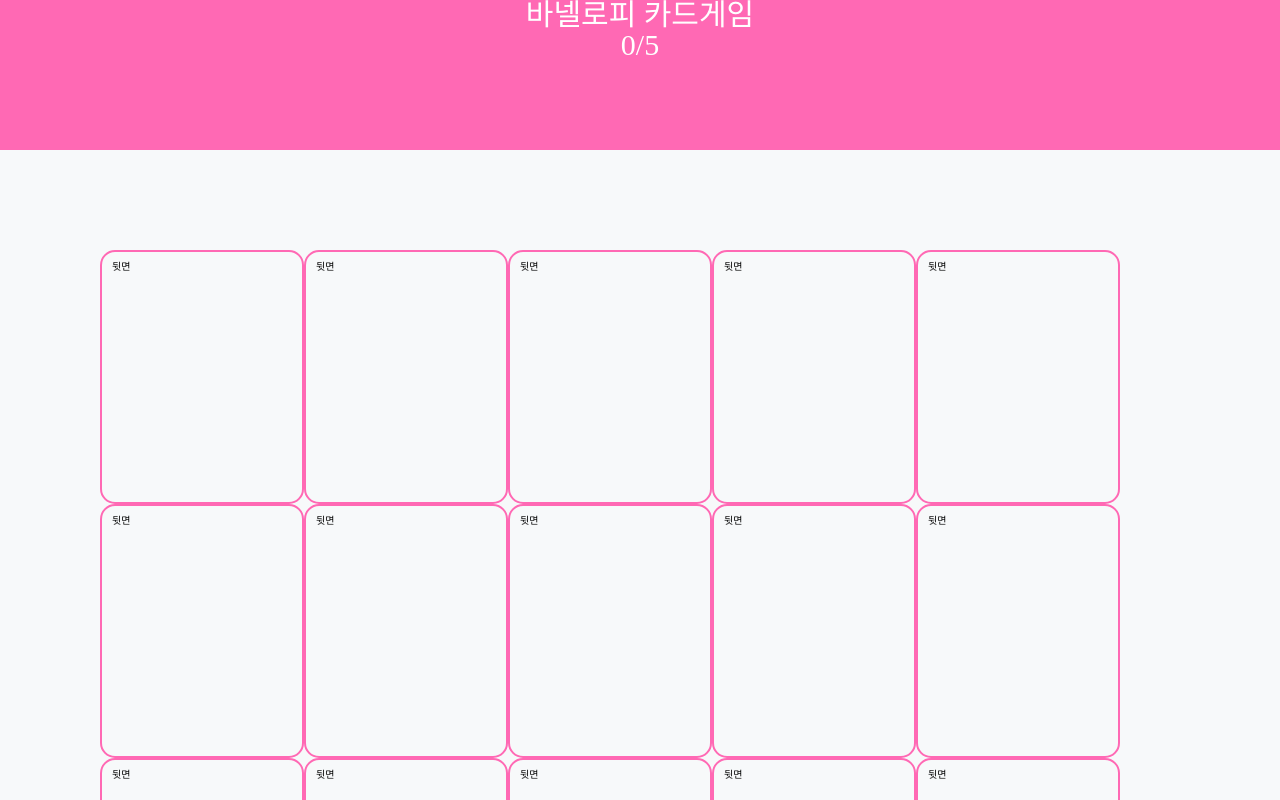
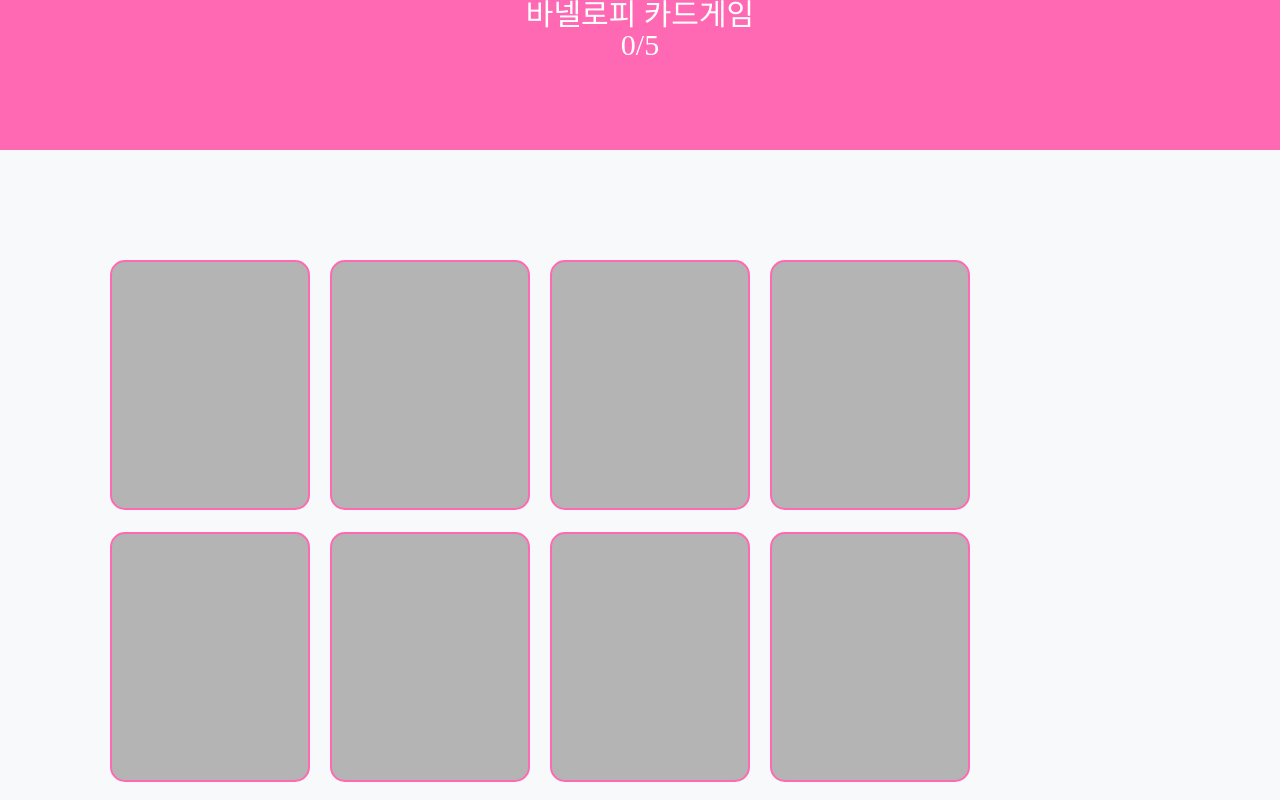
Before and after one commit to imddoy/ChaeHyeonKim, a React (Vite) app in the folder week3_cardgame/cardgame/: page / in a window 1280 px wide. Shown: the top 800 px of the page. Built offline with nearby package versions, Linux system fonts and the light colour scheme.

Commit message:
feat: 카드 뒤집기 구현 카드 클릭 -> 오픈 매칭 성공 -> 오픈 고정 매칭 실패 -> 오픈 취소

```diff
--- a/week3_cardgame/cardgame/package.json
+++ b/week3_cardgame/cardgame/package.json
@@ -10,6 +10,7 @@
     "preview": "vite preview"
   },
   "dependencies": {
+    "@emotion/is-prop-valid": "^1.2.2",
     "react": "^18.2.0",
     "react-dom": "^18.2.0",
     "react-router-dom": "^6.23.0",
--- a/week3_cardgame/cardgame/src/components/card/Card.jsx
+++ b/week3_cardgame/cardgame/src/components/card/Card.jsx
@@ -2,15 +2,10 @@ import React, { useState } from 'react';
 import * as C from './CardStyle';
 
 export default function Card(props) {
-    const [isOpen, setIsOpen] = useState(false);
-    function openCard() {
-        setIsOpen(true);
-    }
-    console.log(props.id + props.img);
     return (
-        <C.CardWrapper onClick={openCard} isOpen={isOpen}>
-            <C.FrontCard img={props.img}>{props.id}</C.FrontCard>
-            <C.BackCard>뒷면</C.BackCard>
+        <C.CardWrapper $isOpen={props.open}>
+            <C.FrontCard $img={props.img}></C.FrontCard>
+            <C.BackCard></C.BackCard>
         </C.CardWrapper>
     );
 }
--- /dev/null
+++ b/week3_cardgame/cardgame/src/components/card/CardHandler.jsx
@@ -0,0 +1,60 @@
+import React, { useEffect, useState } from 'react';
+import Card from './Card';
+import CARDLIST from './CardData';
+import styled from 'styled-components';
+
+export default function CardHandler() {
+    // 중복 ID 문제 해결을 위해 카드에 고유한 ID 부여
+    const initialCards = [
+        ...CARDLIST.map((card) => ({ ...card, id: card.id })),
+        ...CARDLIST.map((card) => ({ ...card, id: card.id + CARDLIST.length })),
+    ];
+    // 카드 섞기
+    const [cards, setCards] = useState(initialCards.sort(() => 0.5 - Math.random()));
+    const [selectedCard, setSelectedCard] = useState(null); // 전에 선택한 카드
+    const [matchCards, setMatchCards] = useState([]); // 매칭된 카드들
+    const [openCards, setOpenCards] = useState([]); // 오픈된 카드들 (선택한 카드 + 매칭된 카드들)
+    const LEVEL = 9; // 카드 쌍의 수
+
+    function chooseCard(e, id) {
+        // 매칭된 카드와 자기 자신은 선택 불가
+        if (!matchCards.includes(id) && id !== selectedCard) {
+            setOpenCards((prev) => [...prev, id]); // 카드 오픈
+            if (selectedCard == null) {
+                // 선택한 카드가 없을 때
+                setSelectedCard(id); // 선택한 카드에 추가
+            } else if (selectedCard % LEVEL !== id % LEVEL) {
+                // 카드가 매칭되지 않을 때
+                setTimeout(() => {
+                    // 1초 지연
+                    setOpenCards(matchCards); // 선택 카드 다시 닫기
+                    setSelectedCard(null); // 선택한 카드 비우기
+                }, 1000);
+            } else {
+                //카드가 매칭되었을 때
+                setMatchCards((prev) => {
+                    const newMatchCards = [...prev, id, selectedCard];
+                    setOpenCards(newMatchCards); // 매칭 반영 후 오픈 고정
+                    return newMatchCards;
+                });
+                setSelectedCard(null); //선택한 카드 비우기
+            }
+        }
+    }
+
+    return (
+        <>
+            {cards.map((card, index) => (
+                <CardWrapper key={index} onClick={(e) => chooseCard(e, card.id)}>
+                    <Card img={card.img} open={openCards.includes(card.id)} />
+                </CardWrapper>
+            ))}
+        </>
+    );
+}
+
+const CardWrapper = styled.span`
+    display: inline-block;
+    margin: 1rem;
+    cursor: pointer;
+`;
--- a/week3_cardgame/cardgame/src/components/card/CardStyle.jsx
+++ b/week3_cardgame/cardgame/src/components/card/CardStyle.jsx
@@ -2,8 +2,6 @@ import { styled } from 'styled-components';
 
 export const CardWrapper = styled.section`
     display: inline-grid;
-    border: 2px solid ${(props) => props.theme.colors.pink};
-    border-radius: 15px;
 
     // 카드 공통 속성
     * {
@@ -13,6 +11,8 @@ export const CardWrapper = styled.section`
         padding: 1rem;
         backface-visibility: hidden; // 뒤집으면 안보이도록
         cursor: pointer;
+        border: 2px solid ${(props) => props.theme.colors.pink};
+        border-radius: 15px;
     }
 
     // 뒤집기 효과
@@ -20,15 +20,16 @@ export const CardWrapper = styled.section`
     transform: perspective(50rem) rotateY(0deg);
     transform-style: preserve-3d;
     transform: ${(props) =>
-        props.isOpen ? 'perspective(50rem) rotateY(0deg);' : 'perspective(50rem) rotateY(180deg);'};
+        props.$isOpen ? 'perspective(50rem) rotateY(0deg);' : 'perspective(50rem) rotateY(180deg);'};
 `;
 
 export const FrontCard = styled.article`
-    background-image: url(${(props) => props.img});
+    background-image: url(${(props) => props.$img});
     background-size: contain;
     background-repeat: no-repeat;
     background-position: center;
 `;
 export const BackCard = styled.article`
+    background-color: ${(props) => props.theme.colors.grey};
     transform: rotateY(180deg);
 `;
--- a/week3_cardgame/cardgame/src/pages/GamePage.jsx
+++ b/week3_cardgame/cardgame/src/pages/GamePage.jsx
@@ -1,16 +1,11 @@
 import React from 'react';
-import Card from '../components/card/Card';
-import CARDLIST from '../components/card/CardData';
+
+import CardHandler from '../components/card/CardHandler';
 
 export default function GamePage() {
-    const MixedCardList = [...CARDLIST, ...CARDLIST].sort(
-        (a, b) => 0.5 - Math.random(),
-      )
-    return <>
-    {MixedCardList.map(card=>{
-        return(
-        <Card id={card.id} img={card.img}/>
-        )
-    })}
-    </>;
+    return (
+        <>
+            <CardHandler />
+        </>
+    );
 }
```
Also changed, not shown: 1 other file (tests, documents, lock files or other folders).
